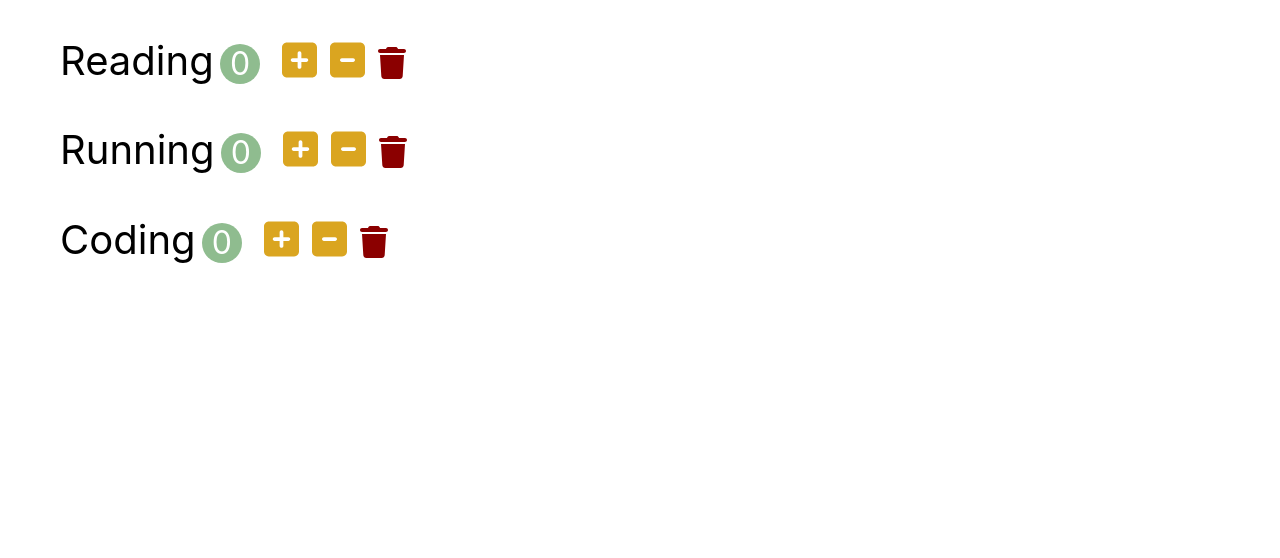
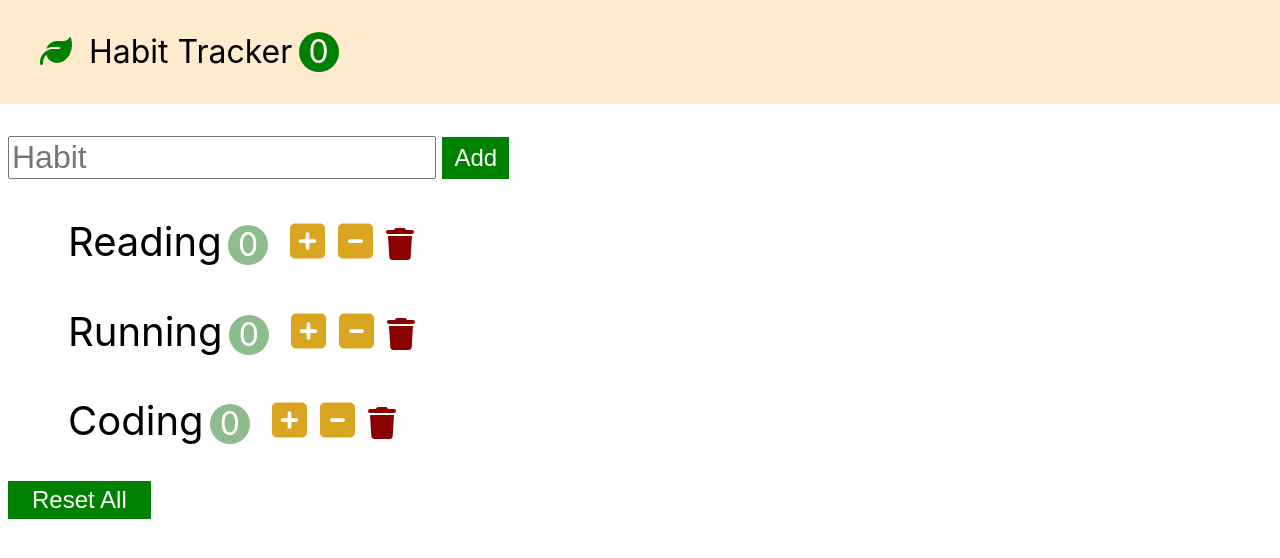
Before and after one commit to joung1010/react-basic-habit_tracker, a React (Create React App) app: page / in a window 1280 px wide. Shown: the top 558 px of the page. Built offline with nearby package versions, Linux system fonts and the light colour scheme; the HTML template or start-up script is replaced by a standard one.

Commit message:
Make Component Myself

```diff
--- a/src/app.css
+++ b/src/app.css
@@ -22,11 +22,63 @@ em의 경우, 해당 단위가 사용되고 있는 요소의 font-size 속성
 반면에 rem에서 r은 root, 즉 최상위 요소를font-size 속성 값 의미합니다
 
 */
-
+* {
+    box-sizing: border-box;
+}
 button {
     outline: none;
     border: 0;
     cursor: pointer;
+}
+
+
+.navbar {
+    font-size: 2rem;
+    padding: 1em;
+    background-color: blanchedalmond;
+}
+
+.navbar-count {
+    display: inline-block;
+    text-align: center;
+    font-size: 2rem;
+    width: 2.5rem;
+    height: 2.5rem;
+    line-height: 2.5rem;
+    margin-left: 0.2em;
+    margin-right: 0.5em;
+    background-color: green;
+    color: white;
+    border-radius: 50%;
+}
+
+.navbar-logo {
+    color: green;
+    margin: 0.5rem;
+
+}
+
+.habits {
+    padding: 0.5em;
+    padding-top: 2em;
+}
+
+.add-input {
+    font-size: 2rem;
+}
+
+.add-input {
+    margin-right: 0.2em;
+}
+
+.add-button {
+    height: 100%;
+    font-size: 1.5rem;
+    padding: 0.3em 0.5em;
+    background-color: green;
+    color: white;
+    position: relative;
+    bottom: 2px;
 }
 
 .habit {
@@ -67,3 +119,9 @@ button {
     vertical-align: center;
     color: darkred;
 }
+.habits-reset {
+    font-size: 1.5rem;
+    padding: 0.2em 1em;
+    background-color: green;
+    color: white;
+}
--- a/src/app.jsx
+++ b/src/app.jsx
@@ -1,9 +1,80 @@
 import './app.css';
-import React from "react";
+import React, {Component} from "react";
 import Habits from "./components/habits";
+import Navbar from "./components/navbar";
 
-function App() {
-    return <Habits/>;
+class App extends Component{
+    state = {
+        habits: [
+            {id: 1, name: 'Reading', count: 0},
+            {id: 2, name: 'Running', count: 0},
+            {id: 3, name: 'Coding', count: 0},
+        ],
+    };
+
+    handleIncrement = (habit) => {
+        const habits = [...this.state.habits];
+        const index = habits.indexOf(habit);
+        habits[index].count ++ ;
+        this.setState({habits});
+    };
+    handleDecrement = (habit) => {
+        const habits = [...this.state.habits];
+        const index = habits.indexOf(habit);
+        const count = habits[index].count -1;
+        habits[index].count = count<0 ? 0 : count;
+        this.setState({habits});
+
+
+    };
+
+    handleDelete = (habit) => {
+        const habits  = this.state.habits.filter(item => item.id !== habit.id);
+        this.setState({habits});
+    };
+
+    getTotalCount = ()=>{
+        let totalCount = this.state.habits.reduce((sum, value) => sum += value.count, 0);
+        if (totalCount <= 0) {
+            totalCount = 0;
+        }
+        return totalCount;
+    };
+
+    handleSubmit = (habit) =>{
+        const habits = [...this.state.habits];
+        habits.push(habit);
+        this.setState({habits});
+    };
+
+    handleReset = ()=>{
+        const habits = [
+            {id: 1, name: 'Reading', count: 0},
+            {id: 2, name: 'Running', count: 0},
+            {id: 3, name: 'Coding', count: 0},
+        ];
+        this.setState({habits});
+    };
+
+    render() {
+        return (
+            <>
+            <Navbar
+            callCount={this.getTotalCount}
+            />
+            <Habits
+                habits={this.state.habits}
+                onIncrement={this.handleIncrement}
+                onDecrement={this.handleDecrement}
+                onDelete={this.handleDelete}
+                onAddHabit={this.handleSubmit}
+                onResetHabit={this.handleReset}
+            />
+            </>
+        );
+    }
+
+
 }
 
 export default App;
--- /dev/null
+++ b/src/components/addHabit.jsx
@@ -0,0 +1,27 @@
+import React, {Component} from 'react';
+
+class AddHabit extends Component {
+    handleSubmit = (event)=>{
+      const addInput =  document.querySelector(".add-input");
+      const habitName = addInput.value;
+        if (!habitName) {
+            alert("habit을 입력해주세요");
+            return event.preventDefault();
+        }
+        const id = this.props.lastId +1;
+        const habit = {id,name:habitName,count:0}
+        this.props.onAddHabit(habit);
+        event.preventDefault();
+    };
+
+    render() {
+        return (
+            <form onSubmit={this.handleSubmit}>
+                <input type="text" className="add-input" placeholder="Habit"/>
+                <button className="add-button">Add</button>
+            </form>
+        );
+    }
+}
+
+export default AddHabit;
--- /dev/null
+++ b/src/components/habitReset.jsx
@@ -0,0 +1,11 @@
+import React, {Component} from 'react';
+
+class HabitReset extends Component {
+    render() {
+        return (
+           <button className="habits-reset" onClick={this.props.onResetHabit}>Reset All</button>
+        );
+    }
+}
+
+export default HabitReset;
--- a/src/components/habits.jsx
+++ b/src/components/habits.jsx
@@ -1,77 +1,29 @@
 import React, {Component} from 'react';
 import Habit from "./habit";
+import AddHabit from "./addHabit";
+import HabitReset from "./habitReset";
 
 class Habits extends Component {
-    state = {
-        habits: [
-            {id: 1, name: 'Reading', count: 0},
-            {id: 2, name: 'Running', count: 0},
-            {id: 3, name: 'Coding', count: 0},
-        ],
-    };
-    handleIncrement = (habit) => {
-        // console.log(`handleIncrement ${habit.name}`);
-        //1. habits 배열에서 원하는 인덱스 추출
-        //2. 해당하는 인덱스의 객체에서 내가 원하는 값만을 바꾸고 싶음
-        //3. 값을 바꾸고 다시 state 에 업데이트
-     /* my code
-        const targetIndex = this.state.habits.findIndex((item => item.id === habit.id));
-        let count = habit.count +1;
-        let copyArr = [...this.state.habits];
-        if (targetIndex !== -1) {
-            copyArr[targetIndex] = {...copyArr[targetIndex], count: count};
-        }
-        this.setState({habits:copyArr});*/
-        const habits = [...this.state.habits];
-        const index = habits.indexOf(habit);
-        habits[index].count ++ ;
-        this.setState({habits});    // key 와 value 과 같으면 생략 가능
-    };
-    handleDecrement = (habit) => {
-        // console.log(`handleDecrement ${habit.name}`);
-/*        const targetIndex = this.state.habits.findIndex((item => item.id === habit.id));
-        let copyArr = [...this.state.habits];
-        let count = habit.count -1;
-        if (count < 0) {
-            count = 0;
-        }
-        if (targetIndex !== -1) {
-            copyArr[targetIndex] = {...copyArr[targetIndex], count: count};
-        }
-        this.setState({habits:copyArr});*/
-        const habits = [...this.state.habits];
-        const index = habits.indexOf(habit);
-        const count = habits[index].count -1;
-        habits[index].count = count<0 ? 0 : count;
-        this.setState({habits});    // key 와 value 과 같으면 생략 가능
-
-
-    };
-
-    handleDelete = (habit) => {
-        // console.log(`handleDelete ${habit.name}`);
-       /* const targetIndex = this.state.habits.findIndex((item => item.id === habit.id));
-        let copyArr = [...this.state.habits];
-        if (targetIndex !== -1) {
-            copyArr.splice(targetIndex,1);
-        }
-        this.setState({habits:copyArr});*/
-        const habits  = this.state.habits.filter(item => item.id !== habit.id);
-        this.setState({habits});
-    };
 
     render() {
         return (
+            <section className="habits">
+                <AddHabit
+                    onAddHabit={this.props.onAddHabit}
+                    lastId={this.props.habits[this.props.habits.length - 1]}
+                />
             <ul>
-                {this.state.habits.map(habit =>
+                {this.props.habits.map(habit =>
                     (<Habit key={habit.id}
                             habit={habit}
-                            onIncrement={this.handleIncrement}
-                            onDecrement={this.handleDecrement}
-                            onDelete={this.handleDelete}
+                            onIncrement={this.props.onIncrement}
+                            onDecrement={this.props.onDecrement}
+                            onDelete={this.props.onDelete}
                     />)
                 )}
             </ul>
+                <HabitReset onResetHabit={this.props.onResetHabit}/>
+            </section>
         );
     }
 }
--- /dev/null
+++ b/src/components/navbar.jsx
@@ -0,0 +1,16 @@
+import React, {Component} from 'react';
+
+class Navbar extends Component {
+
+    render() {
+        return (
+            <section className="navbar">
+               <span className="navbar-logo"> <i className='fas fa-leaf'></i> </span>
+                <span>Habit Tracker</span>
+                <span className="navbar-count">{this.props.callCount()}</span>
+            </section>
+        );
+    }
+}
+
+export default Navbar;
```
